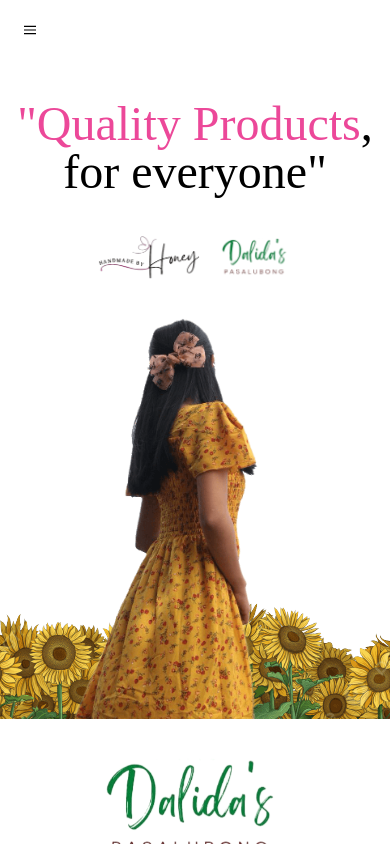
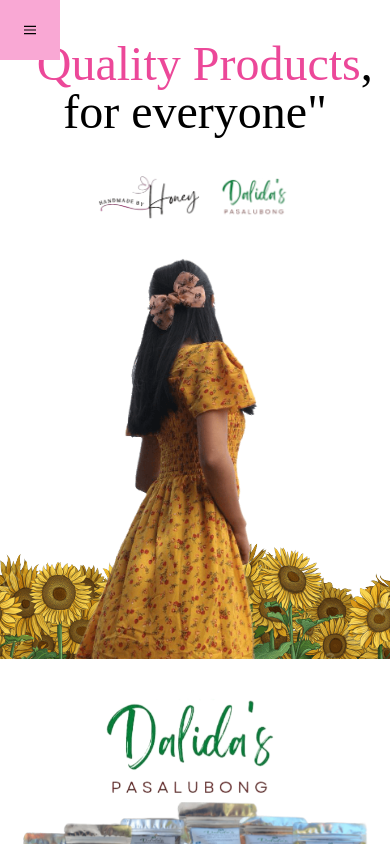
Before and after one commit to james1821/Honey_Shop, a React (Vite) app: page / in a window 390 px wide. Shown: the top 844 px of the page. Built offline with nearby package versions, Linux system fonts and the light colour scheme.

Commit message:
updated navbar for mobile

```diff
--- a/src/component/Nav.jsx
+++ b/src/component/Nav.jsx
@@ -9,13 +9,13 @@ const Nav = () => {
 
   return (
     <nav
-      className={`flex md:items-center md:justify-between p-6  bg-transparent rounded-md z-20 sm:sticky ${
-        isOpen ? 'lg:w-full' : 'sm:w-[60px] lg:w-full'
-      }   ${
-        isOpen ? 'justify-end' : ''
-      }`}
-    >
-      <div className="block md:hidden">
+    className={`flex lg:items-center lg:justify-between p-6 bg-pink-300 lg:bg-white  z-20 ${
+      isOpen ? 'lg:w-full' : 'w-[60px] lg:w-full'
+    } fixed lg:sticky top-0 ${
+      isOpen ? 'justify-end' : ''
+    }`}
+  >
+      <div className="block lg:hidden">
         <button
           onClick={() => setIsOpen(!isOpen)}
           className="flex self-end rounded text-black-500"
@@ -37,7 +37,7 @@ const Nav = () => {
         </button>
       </div>
       <div
-        className={`md:w-full md:h-2 md:flex md:items-center md:text-center ${
+        className={`lg:w-full md:h-2 lg:flex lg:items-center lg:text-center ${
           isOpen ? 'block' : 'hidden'
         }`}
       >
```
